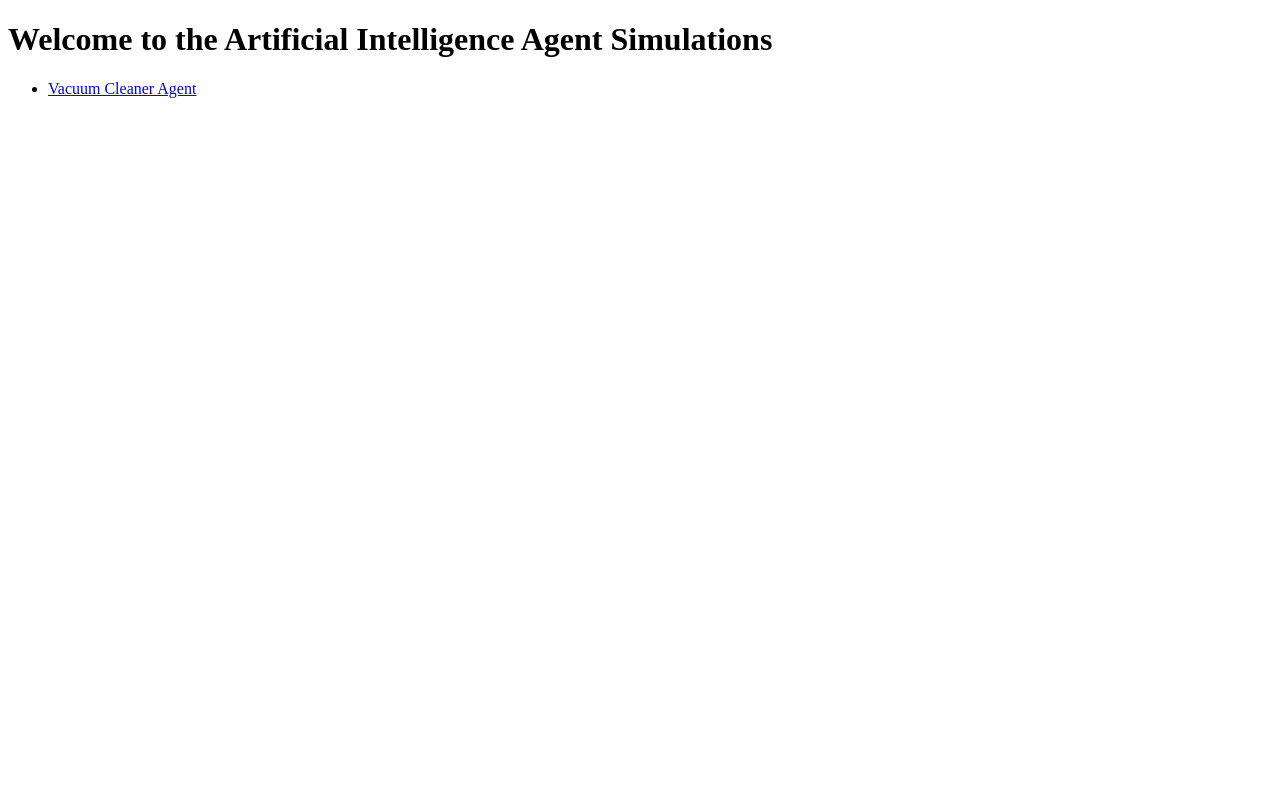
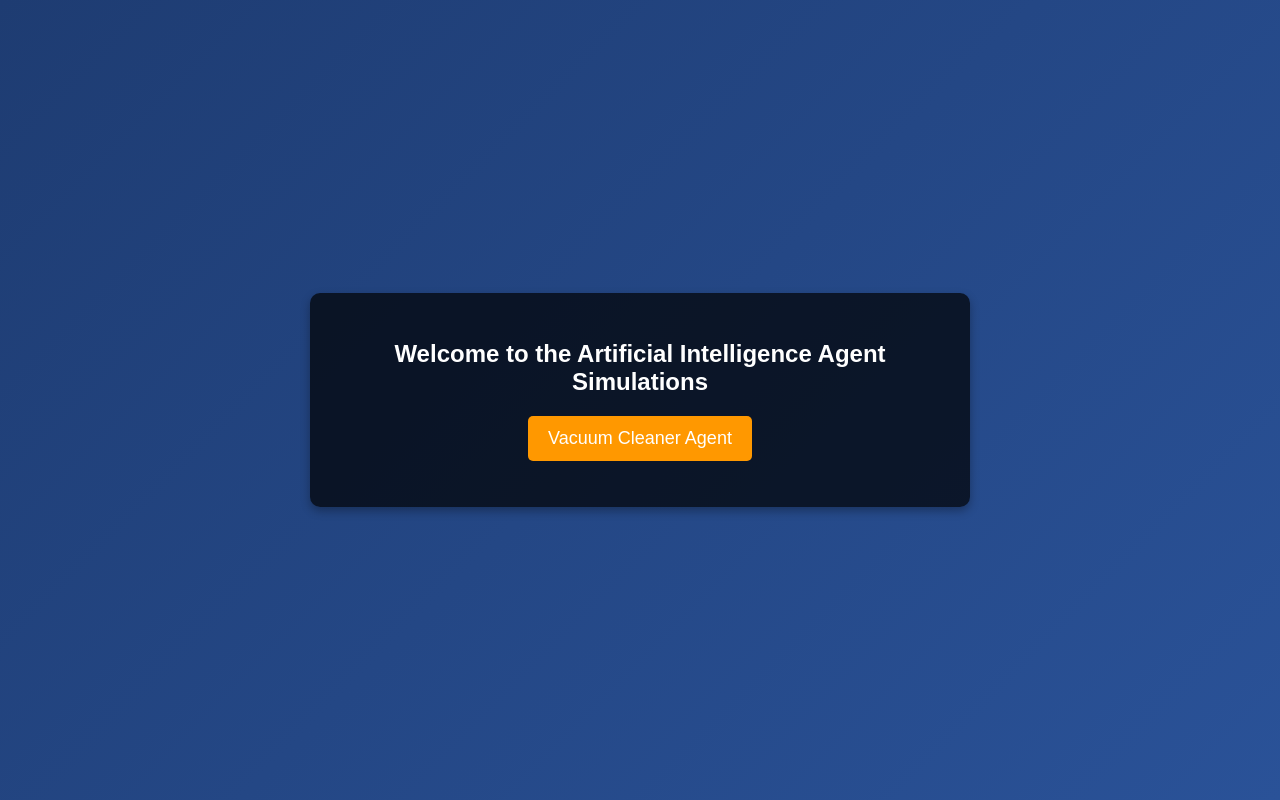
Before and after one commit to JonatanGonzalez0/IA_REPOSITORY, a plain HTML site: page index.html in a window 1280 px wide. Drawn offline with Linux system fonts and the light colour scheme.

Commit message:
main menu

```diff
--- a/index.html
+++ b/index.html
@@ -4,11 +4,14 @@
     <meta charset="UTF-8">
     <meta name="viewport" content="width=device-width, initial-scale=1.0">
     <title>Página de Inicio</title>
+    <link rel="stylesheet" href="styles.css"> <!-- Archivo CSS externo -->
 </head>
 <body>
-    <h1>Welcome to the Artificial Intelligence Agent Simulations</h1>
-    <ul>
-        <li><a href="./vaccum-cleaner/index.html">Vacuum Cleaner Agent</a></li>
-    </ul>
+    <main>
+        <h1>Welcome to the Artificial Intelligence Agent Simulations</h1>
+        <ul>
+            <li><a href="./vaccum-cleaner/index.html">Vacuum Cleaner Agent</a></li>
+        </ul>
+    </main>
 </body>
 </html>
--- /dev/null
+++ b/styles.css
@@ -0,0 +1,55 @@
+/* Estilos generales */
+body {
+    font-family: Arial, sans-serif;
+    background: linear-gradient(135deg, #1e3c72, #2a5298); /* Degradado azul */
+    color: white;
+    text-align: center;
+    margin: 0;
+    padding: 0;
+    height: 100vh; /* Ocupar toda la pantalla */
+    display: flex;
+    justify-content: center;
+    align-items: center;
+}
+
+/* Contenedor principal */
+main {
+    background: rgba(0, 0, 0, 0.7); /* Fondo oscuro semi-transparente */
+    padding: 30px;
+    border-radius: 10px;
+    box-shadow: 0px 4px 10px rgba(0, 0, 0, 0.3);
+    max-width: 600px;
+}
+
+/* Título */
+h1 {
+    font-size: 24px;
+    margin-bottom: 20px;
+}
+
+/* Lista */
+ul {
+    list-style: none;
+    padding: 0;
+}
+
+/* Enlaces */
+ul li {
+    margin: 15px 0;
+}
+
+ul li a {
+    text-decoration: none;
+    font-size: 18px;
+    background: #ff9800; /* Color naranja */
+    color: white;
+    padding: 12px 20px;
+    border-radius: 5px;
+    display: inline-block;
+    transition: 0.3s ease;
+}
+
+ul li a:hover {
+    background: #e68900;
+    transform: scale(1.1);
+}
```
